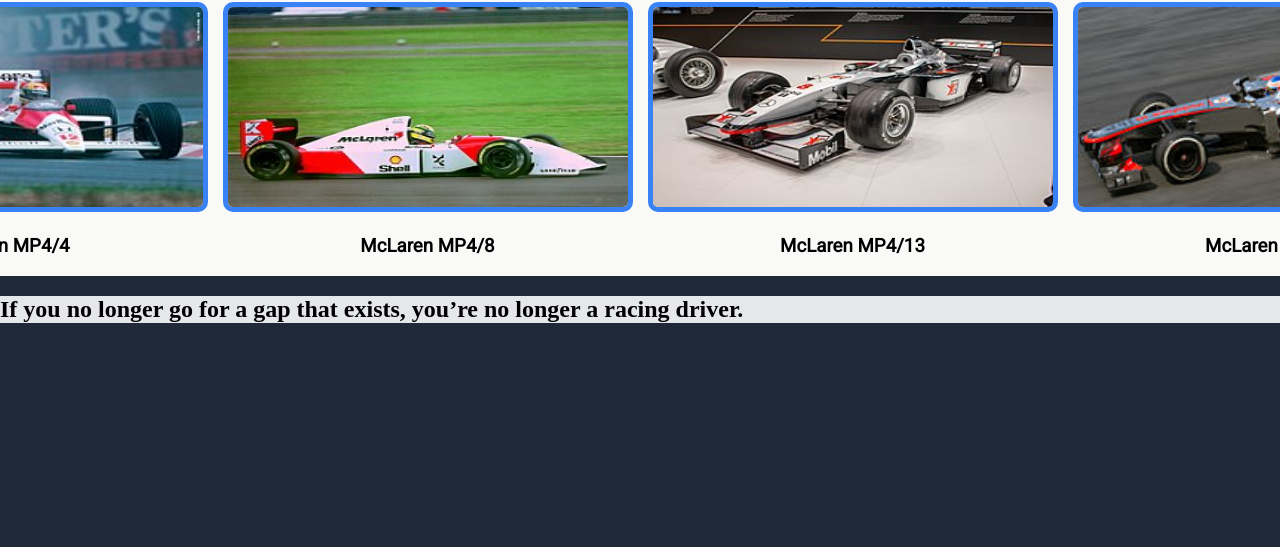
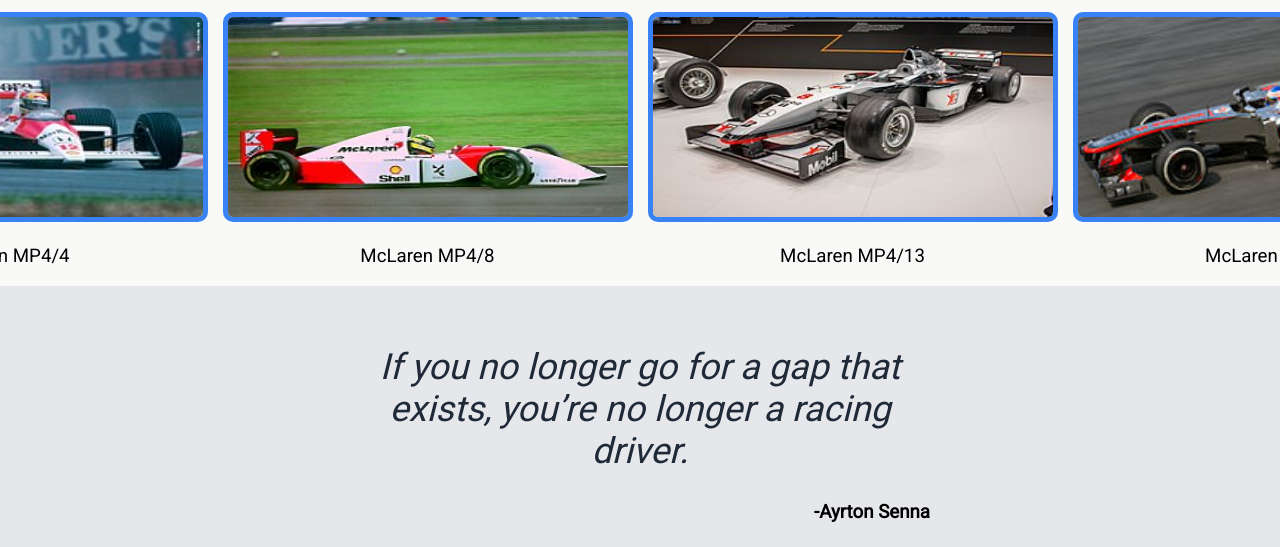
Before and after one commit to damdam00/Landing-Page, a plain HTML site: page index.html in a window 1280 px wide. Shown: the part 762-1309 px from the top of the page. Before the commit the page ends 1104 px from the top, so only its background shows below. Drawn offline with Linux system fonts and the light colour scheme.

Commit message:
Finished site, changed some texts to lighter font weight, now to change unfinished text

```diff
--- a/index.html
+++ b/index.html
@@ -51,7 +51,8 @@
         </div>
 
         <div class="quotesection">
-            <h2>If you no longer go for a gap that exists, you’re no longer a racing driver.</h2>
+            <h2 id="quotetext">If you no longer go for a gap that exists, you’re no longer a racing driver.</h2>
+            <h3 id="whosaidquote">-Ayrton Senna</h3>
         </div>
     </body>
 </html>
--- a/style.css
+++ b/style.css
@@ -62,6 +62,7 @@ body {
     color: #E5E7EB;
     font-family: 'Roboto';
     font-size: 18px;
+    font-weight: lighter;
 }
 
 button {
@@ -81,7 +82,7 @@ img {
 
 .mainbody {
     background-color: #F9FAF8;
-
+    margin-bottom: 0;
 }
 
 #randominfo {
@@ -89,6 +90,7 @@ img {
     font-family: 'Roboto';
     font-size: 36px;
     color: #1F2937;
+    padding-top: 10px;
 }
 
 .mainbodypics {
@@ -105,8 +107,28 @@ img {
 .imgtext {
     text-align: center;
     font-family: 'Roboto';
+    font-weight: lighter;
 }
 
 .quotesection {
     background-color: #E5E7EB;
+    padding-top: 30px;
+    padding-bottom: 5px;
+    padding-right: 350px;
+    padding-left: 350px;
 }
+
+#quotetext {
+    font-weight: lighter;
+    font-style: italic;
+    font-size: 36px;
+    color: #1F2937;
+    text-align: center;
+    font-family: 'Roboto';
+}
+
+#whosaidquote {
+    font-weight: bold;
+    font-family: 'Roboto';
+    text-align: right;
+}
```
